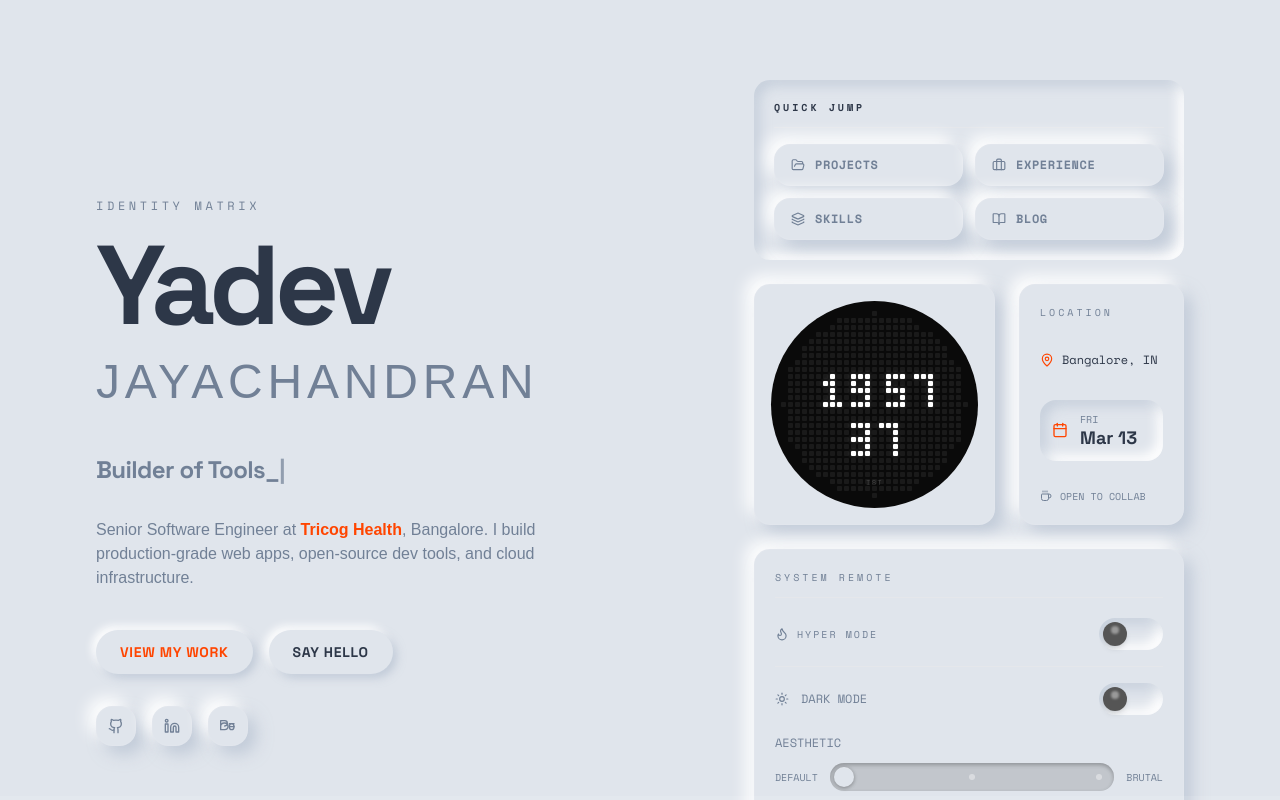
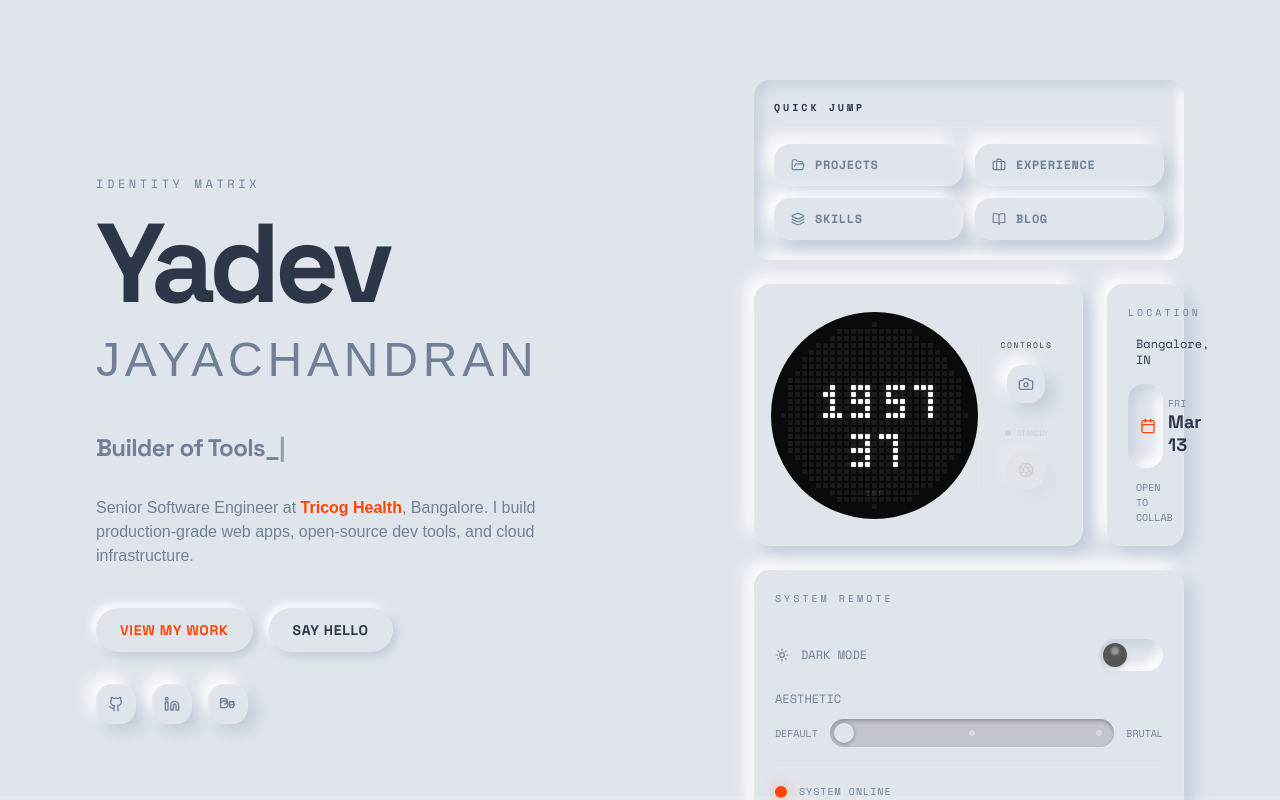
Before and after one commit to yadev64/portfolio, a React (Vite) app in the folder frontend/: page / in a window 1280 px wide. Shown: the top 800 px of the page. Built offline with nearby package versions, Linux system fonts and the light colour scheme.

Commit message:
fix: enable desktop camera controls on Dot Matrix and remove Hyper Mode button

```diff
--- a/frontend/src/pages/Home.jsx
+++ b/frontend/src/pages/Home.jsx
@@ -3,7 +3,7 @@ import { motion, AnimatePresence } from 'framer-motion';
 import { NeuCard, NeuButton, NeuToggle, NeuProgress, NeuLED, NeuIconButton, NeuThemeSlider } from '../components/ui/NeumorphicPrimitives';
 import DotMatrixDisplay from '../components/ui/DotMatrixDisplay';
 import HyperHome from '../components/hyper/HyperHome';
-import { ExternalLink, Github, Linkedin, Mail, ChevronDown, ArrowUpRight, BookOpen, Briefcase, GraduationCap, Award, Sun, Moon, Flame, Snowflake, FolderOpen, Layers, MapPin, Clock, Coffee, Calendar, Camera, CameraOff, Aperture } from 'lucide-react';
+import { ExternalLink, Github, Linkedin, Mail, ChevronDown, ArrowUpRight, BookOpen, Briefcase, GraduationCap, Award, Sun, Moon, Snowflake, FolderOpen, Layers, MapPin, Clock, Coffee, Calendar, Camera, CameraOff, Aperture } from 'lucide-react';
 import { Link, useNavigate } from 'react-router-dom';
 import useAppStore from '../store/useAppStore';
 
@@ -308,7 +308,7 @@ const ProjectHighlights = ({ projects }) => {
    MAIN DASHBOARD
    ══════════════════════════════════════════════════════════════ */
 const NeumorphicDashboard = () => {
-    const { theme, toggleTheme, aesthetic, setAestheticLive, tempDisplayValue, isHyperMode, toggleHyperMode } = useAppStore();
+    const { theme, toggleTheme, aesthetic, setAestheticLive, tempDisplayValue, isHyperMode } = useAppStore();
     const [glyphCameraMode, setGlyphCameraMode] = useState(false);
     const glyphRef = useRef(null);
 
@@ -352,6 +352,7 @@ const NeumorphicDashboard = () => {
                                 </div> */}
                             </div>
                         </div>
+
                         <h2 className="text-xl md:text-2xl font-display text-textMuted mt-6 h-10">
                             {typedRole}<span className="animate-pulse">|</span>
                         </h2>
@@ -388,8 +389,8 @@ const NeumorphicDashboard = () => {
 
                         {/* CARDS 2a & 2b: Glyph Display (fixed square) + Location (flexible) */}
                         <div className="flex gap-4 md:gap-6">
-                            {/* Left: Circular Dot Matrix Display — split layout on mobile */}
-                            <NeuCard className="flex-1 md:flex-none !p-3 md:!p-4 flex items-center justify-between md:justify-center overflow-hidden">
+                            {/* Left: Circular Dot Matrix Display — split layout */}
+                            <NeuCard className="flex-1 md:flex-none !p-3 md:!p-4 flex items-center justify-between overflow-hidden">
                                 <div className="shrink-0">
                                     <DotMatrixDisplay
                                         ref={glyphRef}
@@ -400,8 +401,8 @@ const NeumorphicDashboard = () => {
                                     />
                                 </div>
 
-                                {/* Mobile-only Controls Subsection */}
-                                <div className="md:hidden flex flex-col items-center justify-center gap-4 pl-4 mr-2 border-l border-border/10">
+                                {/* Controls Subsection */}
+                                <div className="flex flex-col items-center justify-center gap-4 pl-4 mr-2 border-l border-border/10 w-20 shrink-0">
                                     <span className="font-mono text-[8px] uppercase tracking-[0.2em] text-textMuted/60 leading-none">Controls</span>
 
                                     <div className="flex flex-col gap-5 items-center">
@@ -429,7 +430,7 @@ const NeumorphicDashboard = () => {
                                             </button>
                                         ) : (
                                             <div className="flex flex-col items-center gap-1 opacity-20 filter grayscale">
-                                                 <div className="flex items-center gap-1.5 mb-1 px-2 py-1">
+                                                <div className="flex items-center gap-1.5 mb-1 px-2 py-1">
                                                     <div className="w-1.5 h-1.5 rounded-full bg-textMuted" />
                                                     <span className="font-mono text-[8px] font-medium text-textMuted uppercase tracking-tighter">Standby</span>
                                                 </div>
@@ -471,17 +472,6 @@ const NeumorphicDashboard = () => {
                         <NeuCard className="!p-4 md:!p-5">
                             <p className="font-mono text-[10px] uppercase tracking-[0.3em] text-textMuted mb-4 md:mb-5 pb-3 border-b border-border/30">System Remote</p>
 
-                            {/* Hyper Mode toggle */}
-                            <div className="flex items-center justify-between mb-4 border-b border-border/10 pb-4">
-                                <div className="flex items-center gap-2">
-                                    <Flame size={14} className={isHyperMode ? "text-[#df4418]" : "text-textMuted"} />
-                                    <span className="font-mono text-[10px] text-textMuted uppercase tracking-[0.2em]">Hyper Mode</span>
-                                </div>
-                                <NeuToggle
-                                    checked={isHyperMode}
-                                    onChange={toggleHyperMode}
-                                />
-                            </div>
 
                             {/* Dark Mode toggle */}
                             <div className="flex items-center justify-between mb-4 md:mb-5">
```
